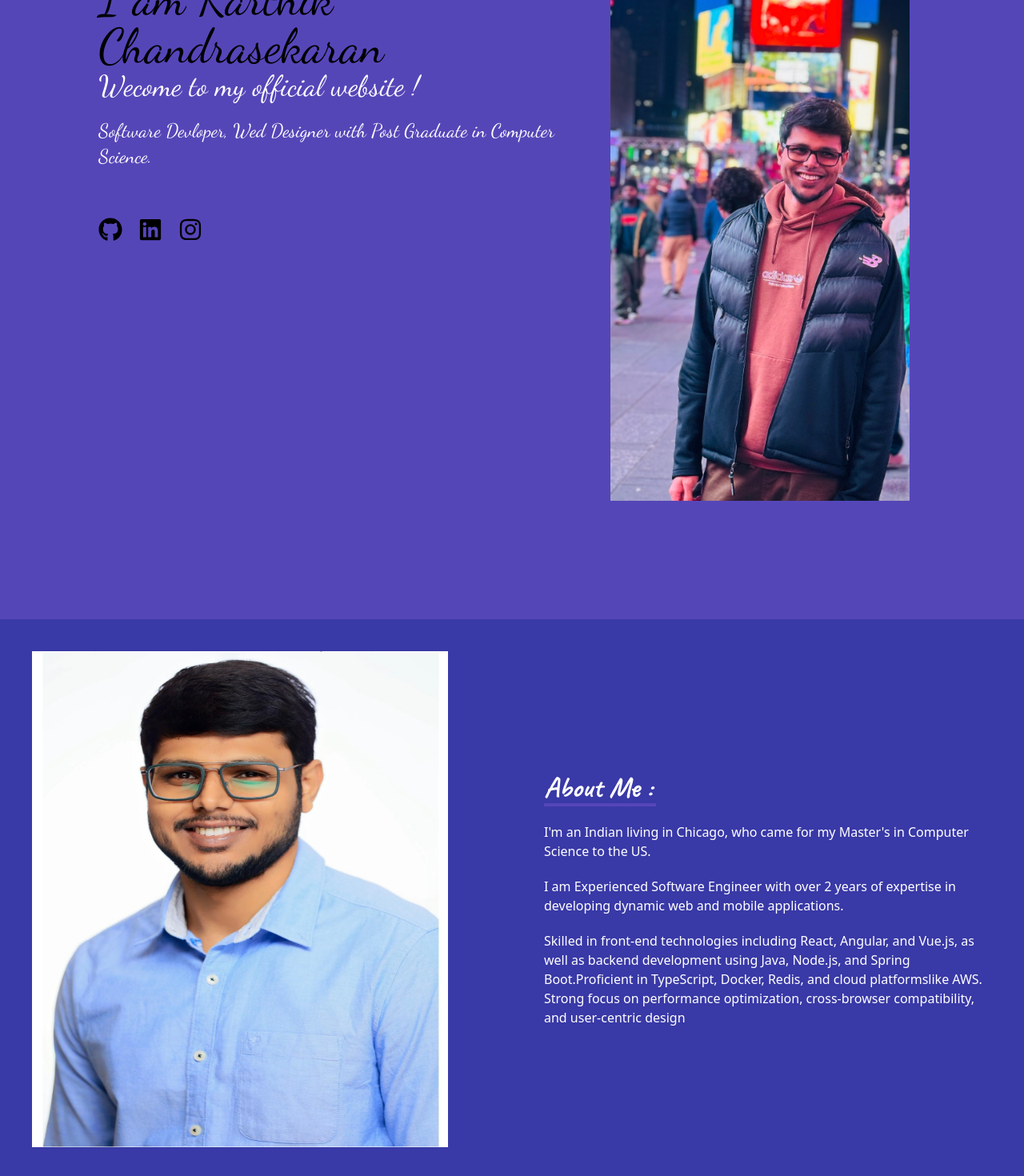
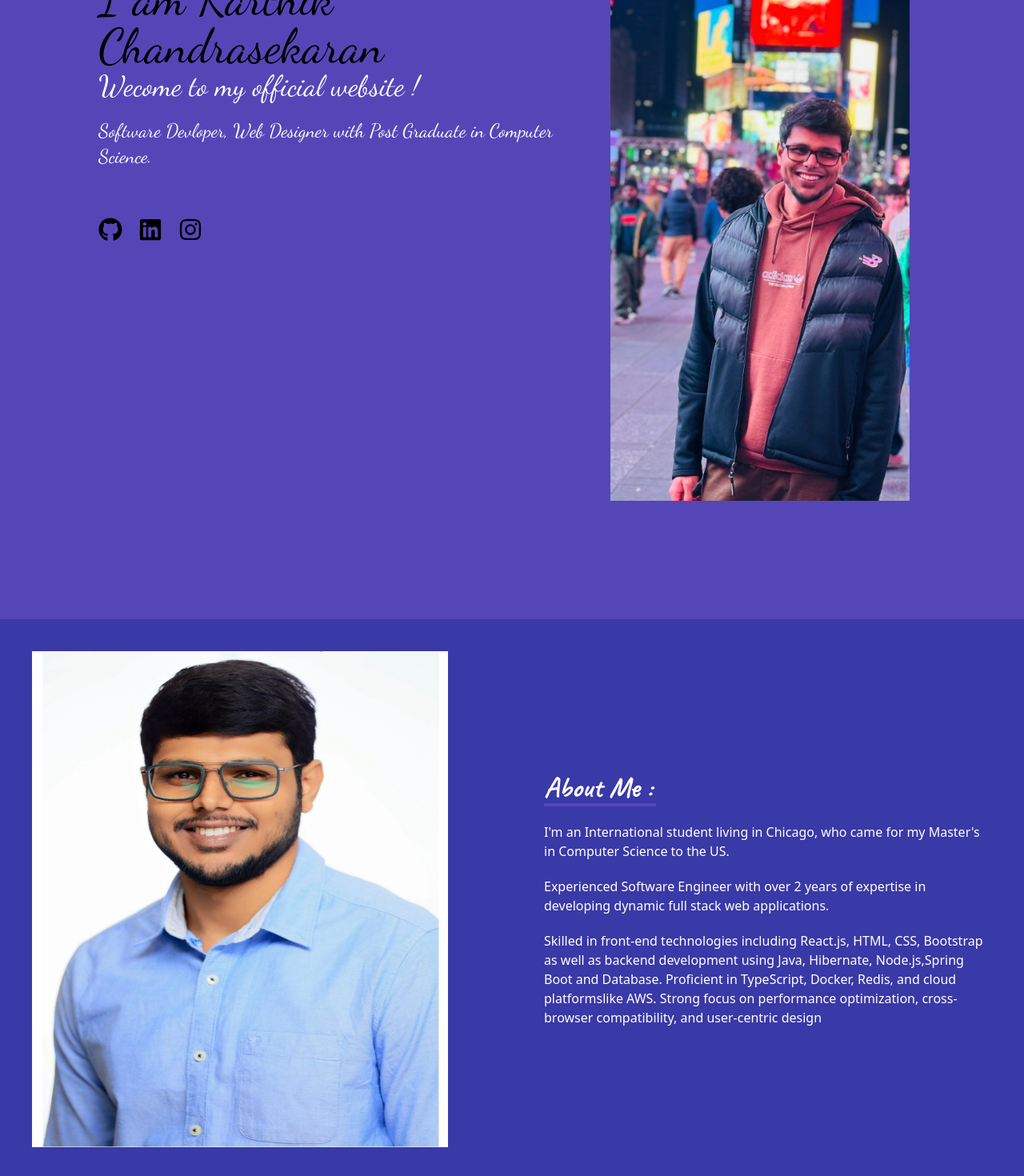
Before and after one commit to karthikChandrasekaran10/portfolio-app, a React (Create React App) app: page / in a window 1280 px wide. Shown: the part 260-1730 px from the top of the page at 80% size. Built offline with nearby package versions, Linux system fonts and the light colour scheme.

Commit message:
Updated About Page

```diff
--- a/src/components/About.js
+++ b/src/components/About.js
@@ -2,9 +2,9 @@ import AboutImg from '../assets/hero2.jpg';
 
 export default function About(){
     const config ={
-        line1:" I'm an Indian living in Chicago, who came for my Master's in Computer Science to the US.",
-        line2:" I am Experienced Software Engineer with over 2 years of expertise in developing dynamic web and mobile applications.",
-        line3:" Skilled in front-end technologies including React, Angular, and Vue.js, as well as backend development using Java, Node.js, and Spring Boot.Proficient in TypeScript, Docker, Redis, and cloud platformslike AWS. Strong focus on performance optimization, cross-browser compatibility, and user-centric design"
+        line1:" I'm an International student living in Chicago, who came for my Master's in Computer Science to the US.",
+        line2:" Experienced Software Engineer with over 2 years of expertise in developing dynamic full stack web applications.",
+        line3:" Skilled in front-end technologies including React.js, HTML, CSS, Bootstrap as well as backend development using Java, Hibernate, Node.js,Spring Boot and Database. Proficient in TypeScript, Docker, Redis, and cloud platformslike AWS. Strong focus on performance optimization, cross-browser compatibility, and user-centric design"
     }
 
     return <section className='flex flex-col md:flex-row  bg-primary'id='about'>
--- a/src/components/Hero.js
+++ b/src/components/Hero.js
@@ -4,7 +4,7 @@ import { FaGithub } from "react-icons/fa";
 
 export default function Hero(){
     const config ={
-        subtitle:' Software Devloper, Wed Designer with Post Graduate in Computer Science.',
+        subtitle:' Software Devloper, Web Designer with Post Graduate in Computer Science.',
         social: {
             github: 'https://github.com/karthikChandrasekaran10',
             linkedin:'https://www.linkedin.com/in/karthik-chandrasekaran-1055b215b/',
```
